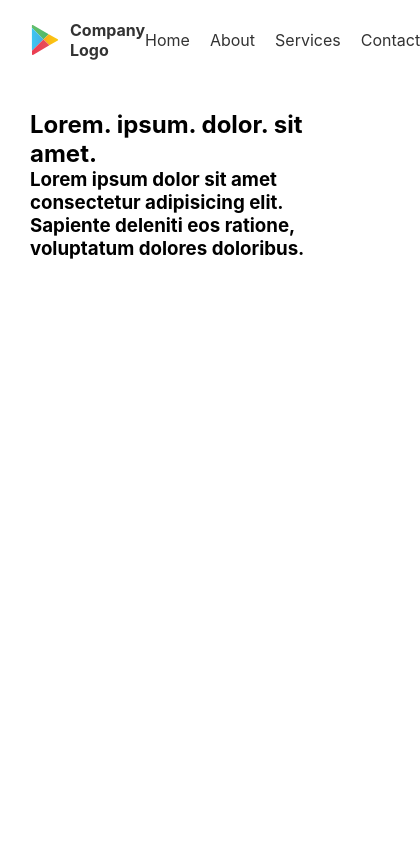
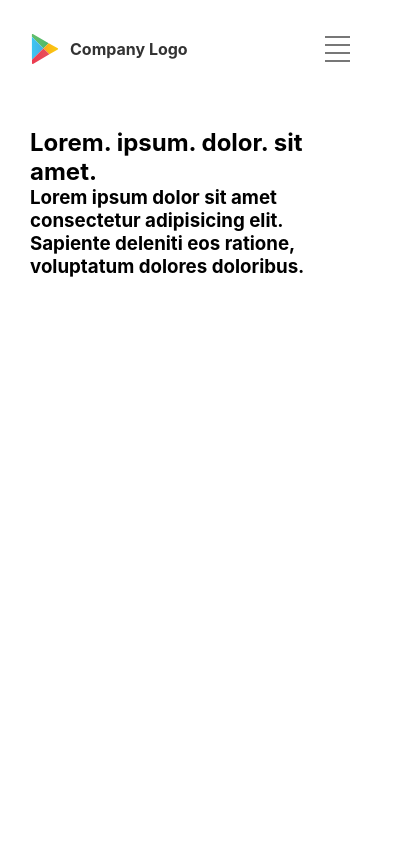
Before and after one commit to rusliabdulgani/company-profile-mas-ambon-gv, a React (Vite) app: page / in a window 390 px wide. Shown: the top 844 px of the page, 420 px wide, since content can reach past the window. Built offline with nearby package versions, Linux system fonts and the light colour scheme.

Commit message:
add burger menu

```diff
--- a/src/components/header/header.css
+++ b/src/components/header/header.css
@@ -63,3 +63,79 @@
   color: rgb(0, 89, 255);
   /* Adjust the color for the hover state */
 }
+
+.burger {
+  display: none;
+  cursor: pointer;
+  padding: 10px;
+}
+
+.bar {
+  width: 25px;
+  height: 2px;
+  background-color: #777777;
+  margin: 6px 0;
+  transition: transform 0.3s ease;
+}
+
+.menu {
+  list-style: none;
+  margin: 0;
+  padding: 0;
+  display: flex;
+}
+
+
+.menu li {
+  margin-left: 20px;
+}
+
+.menu li:first-child {
+  margin-left: 0;
+}
+
+
+/* Media query for mobile responsiveness */
+@media (max-width: 768px) {
+  .menu {
+    display: none;
+  }
+
+  .navigation ul {
+    display: none;
+  }
+
+  .menu li {
+    margin-left: 0px;
+  }
+
+  .burger {
+    display: block;
+  }
+
+  /* Show the menu when the burger is clicked */
+  .menu.active {
+    display: flex;
+    flex-direction: column;
+    position: absolute;
+    top: 90px;
+    right: 10px;
+    background-color: #f7f6f6;
+    border-radius: 5px;
+    box-shadow: 0 0 10px rgba(0, 0, 0, 0.3);
+    padding: 10px;
+  }
+
+  /* Style the burger menu icon when active */
+  .burger.active .bar:nth-child(1) {
+    transform: rotate(-45deg) translate(-5px, 6px);
+  }
+
+  .burger.active .bar:nth-child(2) {
+    opacity: 0;
+  }
+
+  .burger.active .bar:nth-child(3) {
+    transform: rotate(45deg) translate(-5px, -6px);
+  }
+}
--- a/src/components/header/index.tsx
+++ b/src/components/header/index.tsx
@@ -4,6 +4,7 @@ import logo from '../../assets/company_logo.svg';
 
 export function Header() {
   const [scrolled, setScrolled] = useState<boolean>(false)
+  const [menuActive, setMenuActive] = useState<boolean>(false)
 
   useEffect(() => {
     // Function to add the 'scrolled' class to the header and navigation when scrolled down
@@ -38,6 +39,11 @@ export function Header() {
     }
   };
 
+  const handleBurgerClick = () => {
+    setMenuActive((prevMenuActive) => !prevMenuActive);
+  };
+
+
   // Event handler for navigation links
   const handleLinkClick = (event: React.MouseEvent<HTMLAnchorElement, MouseEvent>) => {
     event.preventDefault();
@@ -54,7 +60,13 @@ export function Header() {
         <h4>Company Logo</h4>
       </div>
       <nav className={scrolled ? 'navigation scrolled' : 'navigation'}>
-        <ul>
+        <div className={`burger${menuActive ? ' active' : ''}`} id="burger" onClick={handleBurgerClick}>
+          <div className="bar"></div>
+          <div className="bar"></div>
+          <div className="bar"></div>
+          <div className="bar"></div>
+        </div>
+        <ul className={`menu${menuActive ? ' active' : ''}`} id="menu">
           <li><a href='#home' onClick={handleLinkClick}>Home</a></li>
           <li><a href='#about' onClick={handleLinkClick}>About</a></li>
           <li><a href='#services' onClick={handleLinkClick}>Services</a></li>
```
